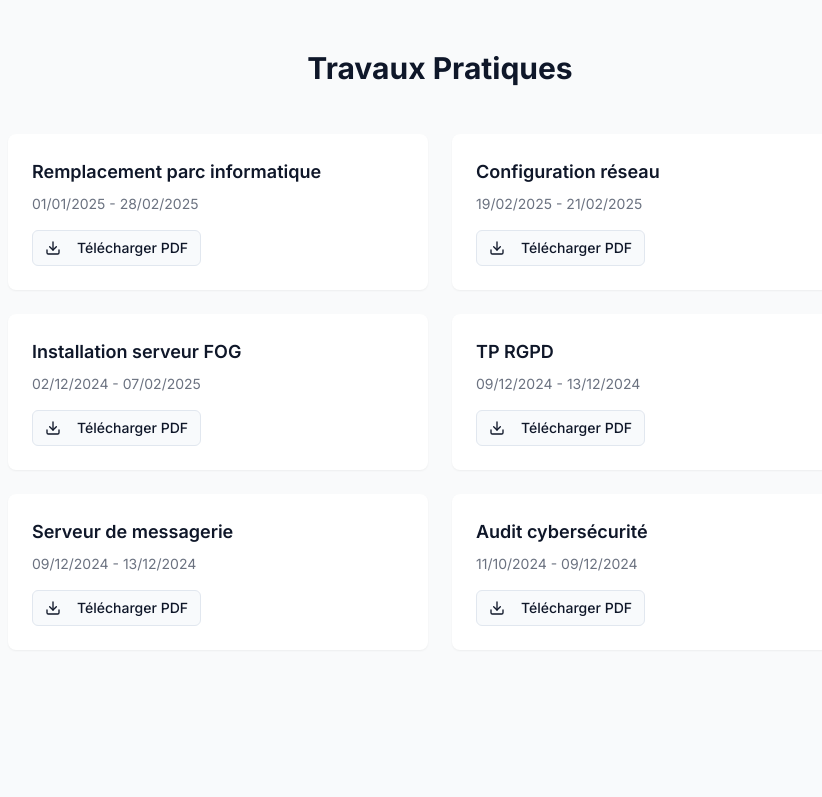
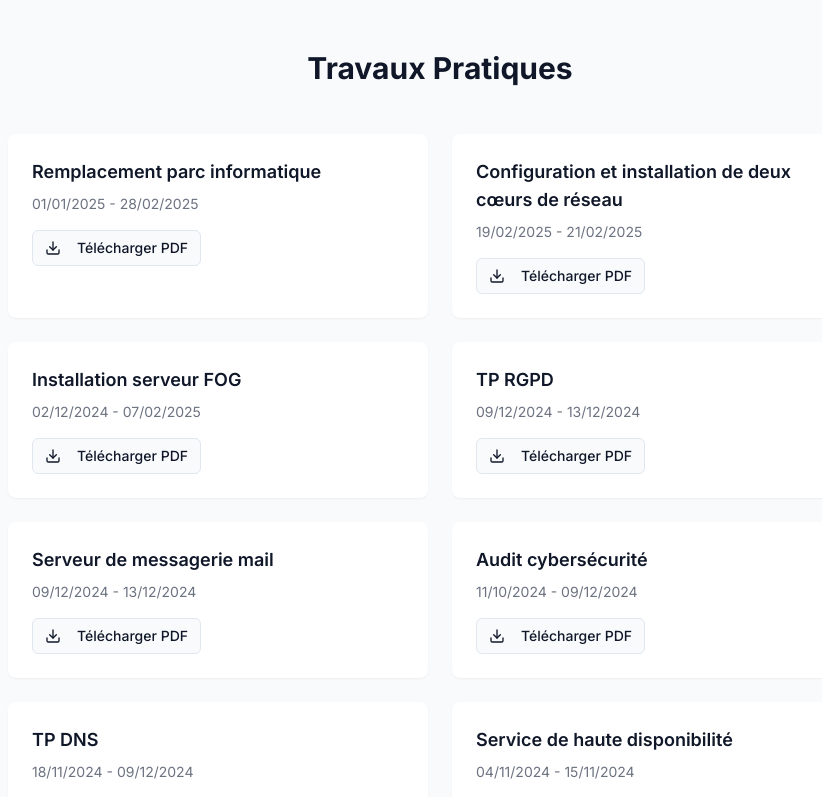
Before and after one commit to Ustaaa38/my-bts-portfolio, a React (Vite) app: page / in a window 1280 px wide. Shown: the part 2140-2937 px from the top of the page, without its empty margins (200-1022 px from the left). Before the commit the page ends 2870 px from the top, so only its background shows below. Built offline with nearby package versions, Linux system fonts and the light colour scheme.

Commit message:
Add more projects
Adds more projects to the portfolio.

```diff
--- a/src/pages/Index.tsx
+++ b/src/pages/Index.tsx
@@ -1,4 +1,3 @@
-
 import { useEffect } from 'react';
 import Navigation from '@/components/Navigation';
 import { Button } from '@/components/ui/button';
@@ -108,11 +107,15 @@ const Index = () => {
           <div className="grid md:grid-cols-2 gap-6">
             {[
               { title: "Remplacement parc informatique", date: "01/01/2025 - 28/02/2025" },
-              { title: "Configuration réseau", date: "19/02/2025 - 21/02/2025" },
+              { title: "Configuration et installation de deux cœurs de réseau", date: "19/02/2025 - 21/02/2025" },
               { title: "Installation serveur FOG", date: "02/12/2024 - 07/02/2025" },
               { title: "TP RGPD", date: "09/12/2024 - 13/12/2024" },
-              { title: "Serveur de messagerie", date: "09/12/2024 - 13/12/2024" },
-              { title: "Audit cybersécurité", date: "11/10/2024 - 09/12/2024" }
+              { title: "Serveur de messagerie mail", date: "09/12/2024 - 13/12/2024" },
+              { title: "Audit cybersécurité", date: "11/10/2024 - 09/12/2024" },
+              { title: "TP DNS", date: "18/11/2024 - 09/12/2024" },
+              { title: "Service de haute disponibilité", date: "04/11/2024 - 15/11/2024" },
+              { title: "Multiples TP Docker", date: "(dates multiples)" },
+              { title: "TP NAS", date: "14/10/2024 - 18/10/2024" }
             ].map((project, index) => (
               <div key={index} className="bg-white p-6 rounded-lg shadow-sm">
                 <h3 className="text-lg font-semibold mb-2">{project.title}</h3>
```
